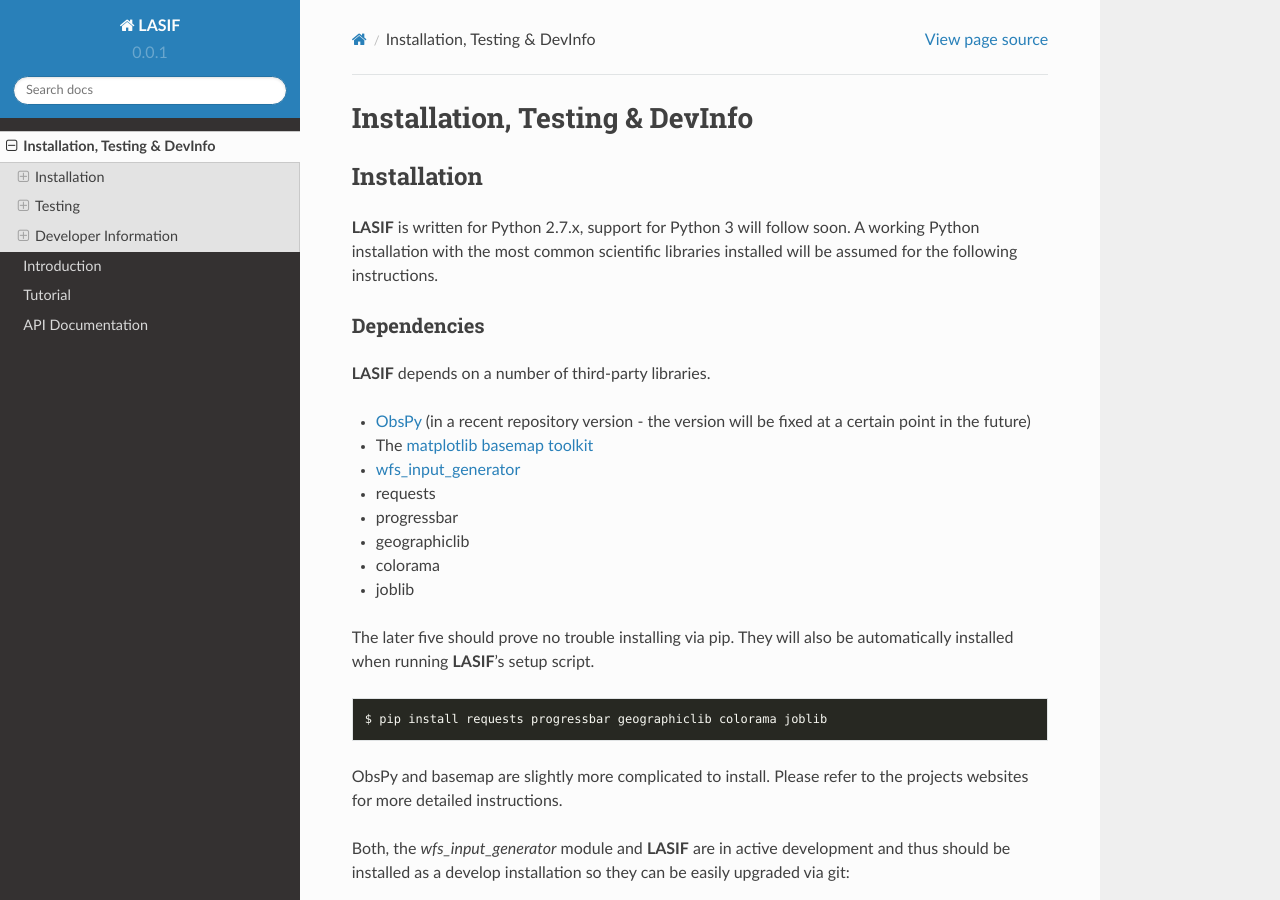
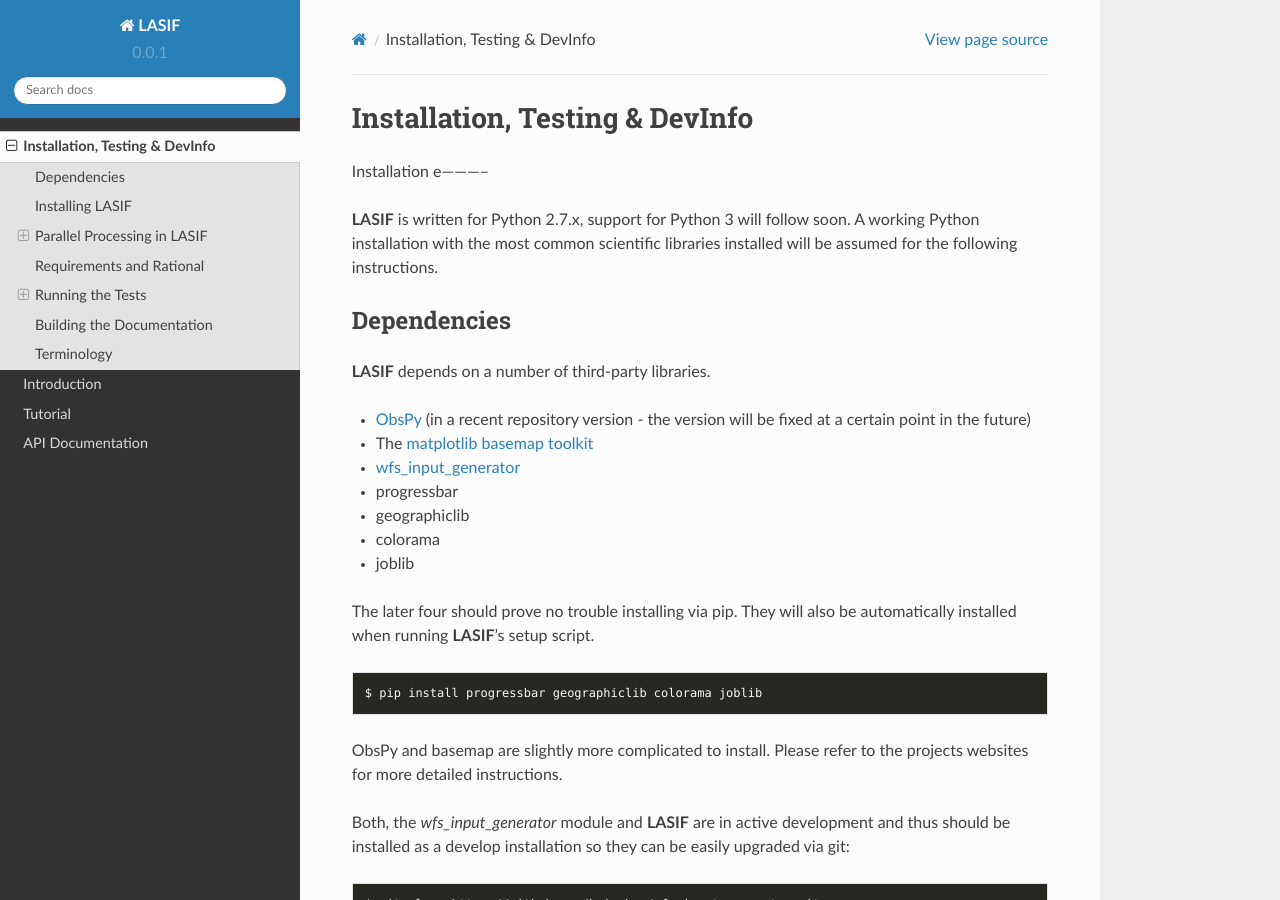
Before and after one commit to krischer/LASIF, a Sphinx documentation site: the page built from doc/prerequisites.rst, in a window 1280 px wide and 900 px high. Built offline with Sphinx 7.4.7 and the Read the Docs theme 2.0.0, drawn with Linux system fonts in a browser that asks for light colours; formulas are drawn with MathJax 3; pages that are not in the unit, such as notebooks, are missing from menus.

Commit message:
Removing requests dependency.
It had some troubles with python-future and less dependencies are always
a good thing.

```diff
--- a/doc/prerequisites.rst
+++ b/doc/prerequisites.rst
@@ -2,7 +2,7 @@
 ===============================
 
 Installation
-------------
+e-----------
 
 **LASIF** is written for Python 2.7.x, support for Python 3 will follow soon. A
 working Python installation with the most common scientific libraries installed
@@ -17,18 +17,17 @@
 * `ObsPy <http://www.obspy.org/>`_ (in a recent repository version - the version will be fixed at a certain point in the future)
 * The `matplotlib basemap toolkit <http://matplotlib.org/basemap/>`_
 * `wfs_input_generator <http://github.com/krischer/wfs_input_generator>`_
-* requests
 * progressbar
 * geographiclib
 * colorama
 * joblib
 
-The later five should prove no trouble installing via pip. They will also be
+The later four should prove no trouble installing via pip. They will also be
 automatically installed when running **LASIF**'s setup script.
 
 .. code-block:: bash
 
-    $ pip install requests progressbar geographiclib colorama joblib
+    $ pip install progressbar geographiclib colorama joblib
 
 ObsPy and basemap are slightly more complicated to install. Please refer to the
 projects websites for more detailed instructions.
--- a/setup.py
+++ b/setup.py
@@ -55,7 +55,6 @@
     install_requires=[
         "obspy",
         "progressbar",
-        "requests",
         "geographiclib",
         "numpy",
         "colorama",
```
Also changed, not shown: .travis.yml, 2 other files.
